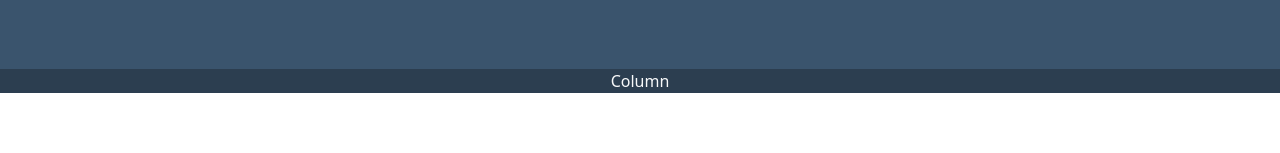
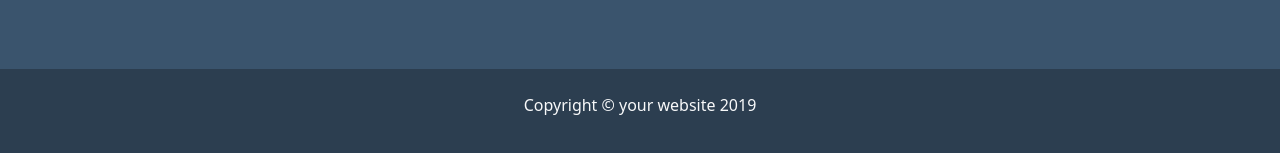
Before and after one commit to salvatorebriga/html-css-bootstrap-freelancer, a plain HTML site: page index.html in a window 1280 px wide. Shown: the part 3083-3236 px from the top of the page. Before the commit the page ends 3176 px from the top, so only its background shows below. Drawn offline with nearby package versions, Linux system fonts and the light colour scheme.

Commit message:
added footer bottom content

```diff
--- a/index.html
+++ b/index.html
@@ -190,9 +190,11 @@
     </footer>
 
     <footer class="footer-bottom text-light ms_bg_japanese_indigo">
-        <div class="container-xl text-center">
+        <div class="container-xl text-center pt-4 pb-4">
             <div class="row">
-              <div class="col col-12">Column</div>
+              <div class="col col-12">
+                <p>Copyright © your website 2019</p>
+              </div>
             </div>
         </div>
     </footer>
```
